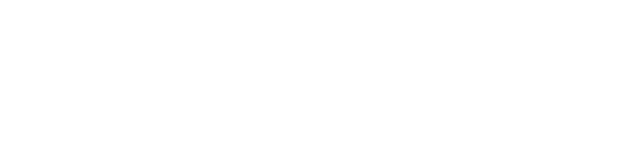
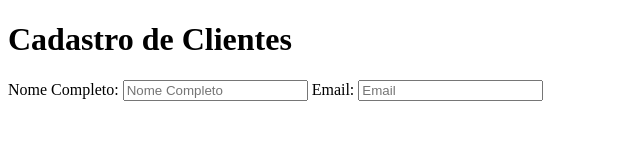
Before and after one commit to thiago-miguel/cadastro-clientes, a plain HTML site: page index.html in a window 1280 px wide. Shown: the whole page, without its empty margins (0-640 px from the left). Drawn offline with Linux system fonts and the light colour scheme.

Commit message:
Inclusão dos campos de input no HTML

```diff
--- a/index.html
+++ b/index.html
@@ -4,8 +4,18 @@
     <meta charset="UTF-8">
     <meta name="viewport" content="width=device-width, initial-scale=1.0">
     <title>Cadastro de Clientes</title>
+    <link rel="stylesheet" href="estilos.css">
 </head>
 <body>
 
+    <h1>Cadastro de Clientes</h1>
+
+    <label for="nome">Nome Completo:</label>
+    <input type="text" id="nome" placeholder="Nome Completo">
+
+    <label for="email">Email:</label>
+    <input type="email" id="email" placeholder="Email">
+
+    <script src="cadastro.js"></script>
 </body>
 </html>
```
